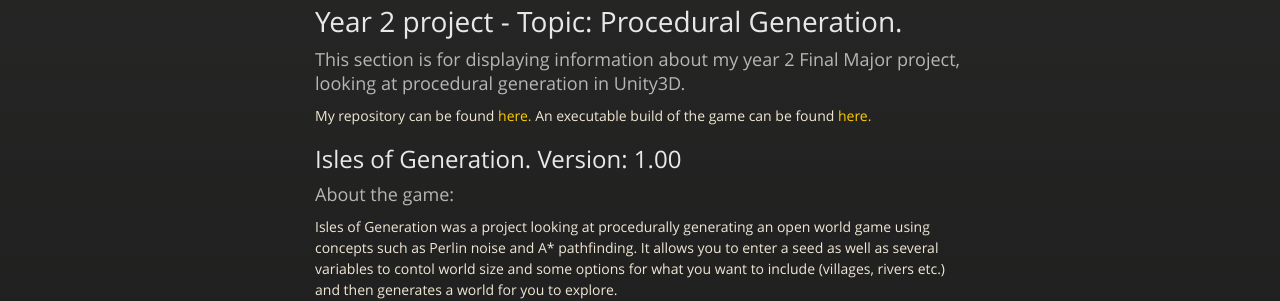
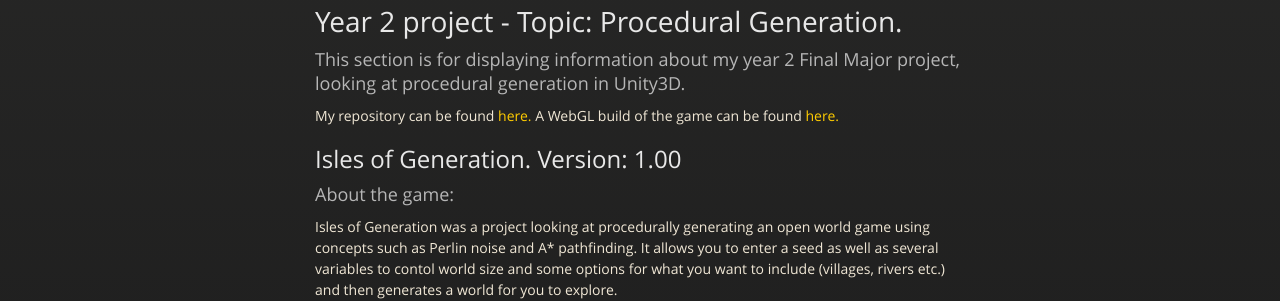
Before and after one commit to ElliotEserin/Portfolio, a Jekyll site: the page built from year2FMP.md, in a window 1280 px wide and 1353 px high. Shown: the part 312-613 px from the top of the window. Built offline with Jekyll 4.4.1, drawn with Linux system fonts in a browser that asks for light colours; the repository's description, which GitHub fills in, is left out; our own code applies the rules of GitHub Pages for plain Markdown files.

Commit message:
Update year2FMP.md

```diff
--- a/year2FMP.md
+++ b/year2FMP.md
@@ -6,7 +6,7 @@
 ### This section is for displaying information about my year 2 Final Major project, looking at procedural generation in Unity3D.
 
 My repository can be found [here.](https://github.com/ElliotEserin/Procedural-Worlds)
-An executable build of the game can be found [here.](https://ellioteserin.github.io/Procedural-Generation-Build/)
+A WebGL build of the game can be found [here.](https://ellioteserin.github.io/Procedural-Generation-Build/)
 <br>
 ## Isles of Generation. Version: 1.00
 ### About the game:
```
